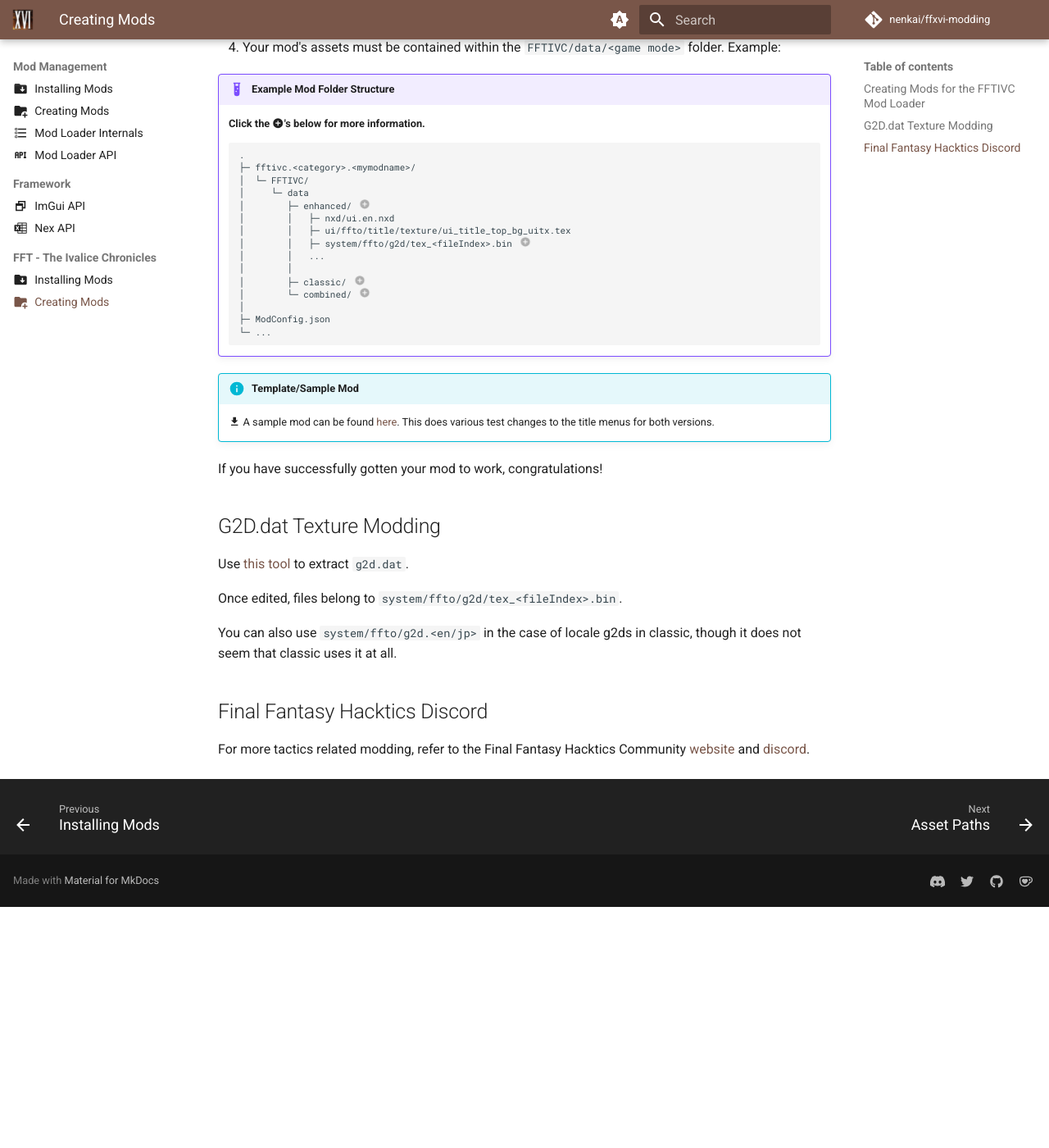
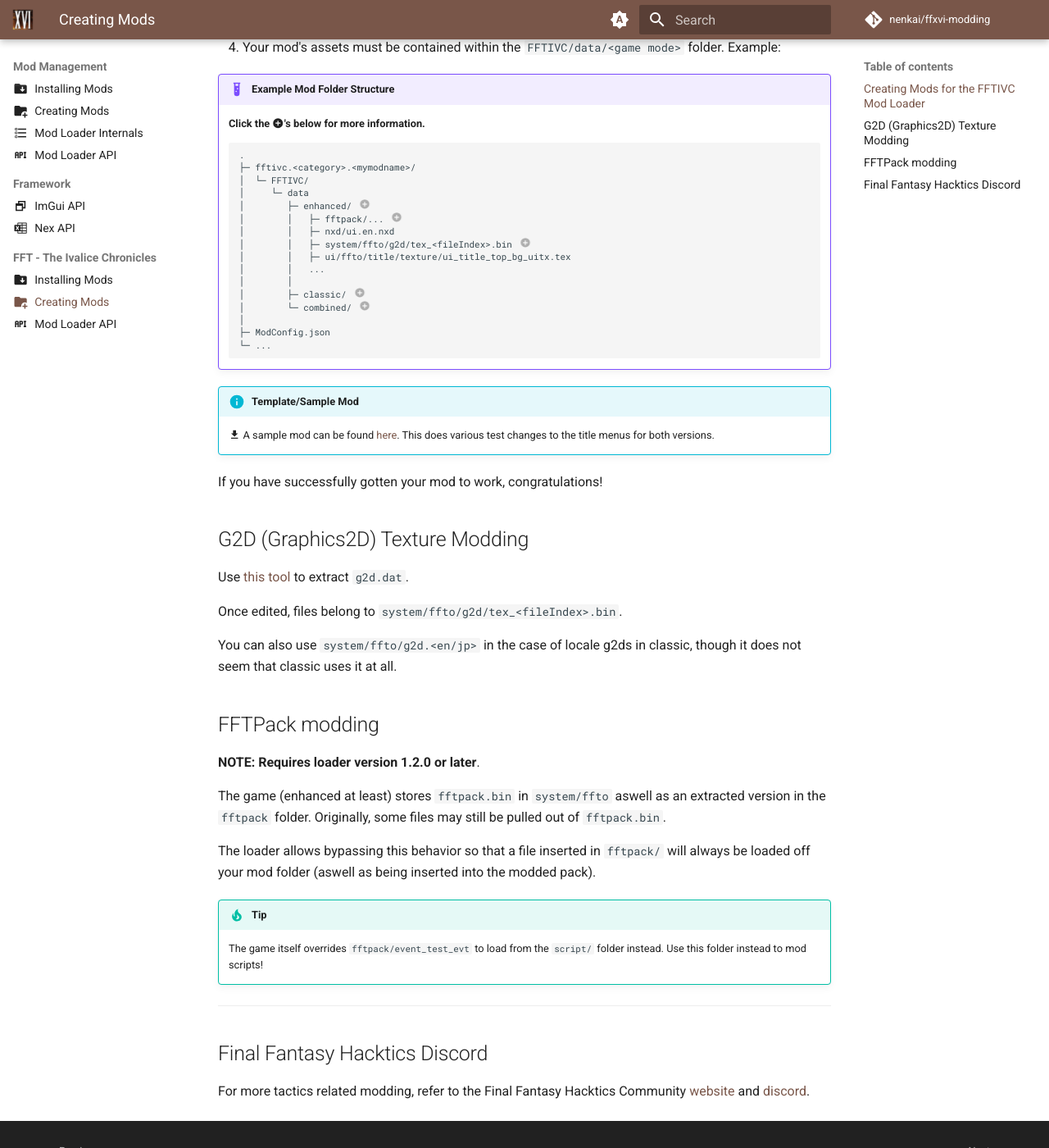
Before and after one commit to Nenkai/ffxvi-modding, an MkDocs documentation site: the page built from docs/modding/creating_mods_fft.md, in a window 1280 px wide and 1400 px high, scrolled down 469 px. Shown: the whole window at 82% size. Built offline with MkDocs 1.6.1 and Material for MkDocs 9.7.7, drawn with Linux system fonts in a browser that asks for light colours; comment, search, counter and statistics services are not loaded; before the commit the page ends 1575 px from its top, so only the background shows below that.

Commit message:
ffto: add api

```diff
--- a/docs/modding/creating_mods_fft.md
+++ b/docs/modding/creating_mods_fft.md
@@ -24,13 +24,14 @@
      │  └─ FFTIVC/
      │     └─ data
      │        ├─ enhanced/ # (1)!
+     │        │   ├─ fftpack/... # (2)!
      │        │   ├─ nxd/ui.en.nxd
+     │        │   ├─ system/ffto/g2d/tex_<fileIndex>.bin # (3)!
      │        │   ├─ ui/ffto/title/texture/ui_title_top_bg_uitx.tex
-     │        │   ├─ system/ffto/g2d/tex_<fileIndex>.bin # (2)!
      │        │   ...
      │        │
-     │        ├─ classic/ # (3)!
-     │        └─ combined/ # (4)!
+     │        ├─ classic/ # (4)!
+     │        └─ combined/ # (5)!
      │
      ├─ ModConfig.json
      └─ ...
@@ -38,7 +39,9 @@
 
     1.  Files in this folder will apply to the Enhanced Version.
 
-    2. Overrides a certain file in `g2d.dat`.
+    2.  Refer to the section below for modding FFTPack files.
+
+    3. Overrides a certain file in `g2d.dat`.
 
         **Must follow the `tex_<fileIndex>.bin` scheme.**
 
@@ -46,16 +49,16 @@
 
         More info in another section below.
 
-    3.  Files in this folder will apply to the Classic Version.
+    4.  Files in this folder will apply to the Classic Version.
 
-    4.  Files in this folder will go in both enhanced and classic.
+    5.  Files in this folder will go in both enhanced and classic.
 
 !!! info "Template/Sample Mod"
     :material-download: A sample mod can be found [here](https://github.com/Nenkai/fftivc.utility.modloader/releases/download/1.0.0/fftivc.test.samplemod.zip). This does various test changes to the title menus for both versions.
 
 If you have successfully gotten your mod to work, congratulations!
 
-## G2D.dat Texture Modding
+## G2D (Graphics2D) Texture Modding
 
 Use [this tool](https://ffhacktics.com/smf/index.php?topic=13375.0) to extract `g2d.dat`.
 
@@ -63,6 +66,20 @@
 
 You can also use `system/ffto/g2d.<en/jp>` in the case of locale g2ds in classic, though it does not seem that classic uses it at all.
 
+## FFTPack modding
+
+**NOTE: Requires loader version 1.2.0 or later**.
+
+The game (enhanced at least) stores `fftpack.bin` in `system/ffto` aswell as an extracted version in the `fftpack` folder. Originally, some files may still be pulled out of `fftpack.bin`.
+
+The loader allows bypassing this behavior so that a file inserted in `fftpack/` will always be loaded off your mod folder (aswell as being inserted into the modded pack).
+
+!!! tip
+
+    The game itself overrides `fftpack/event_test_evt` to load from the `script/` folder instead. Use this folder instead to mod scripts!
+
+---
+
 ## Final Fantasy Hacktics Discord
 
 For more tactics related modding, refer to the Final Fantasy Hacktics Community [website](https://ffhacktics.com/) and [discord](https://discord.gg/DCRyr9DYFT).
--- a/mkdocs.yml
+++ b/mkdocs.yml
@@ -70,6 +70,7 @@
     - FFT - The Ivalice Chronicles:
       - Installing Mods: modding/installing_mods_fft.md
       - Creating Mods: modding/creating_mods_fft.md
+      - Mod Loader API: modding/mod_loader_api_fft.md
 
   - Modder Resources:
     - Asset Paths: resources/asset_paths.md
```
Also changed, not shown: docs/modding/mod_loader_api_fft.md (added, +45 -0 lines).
